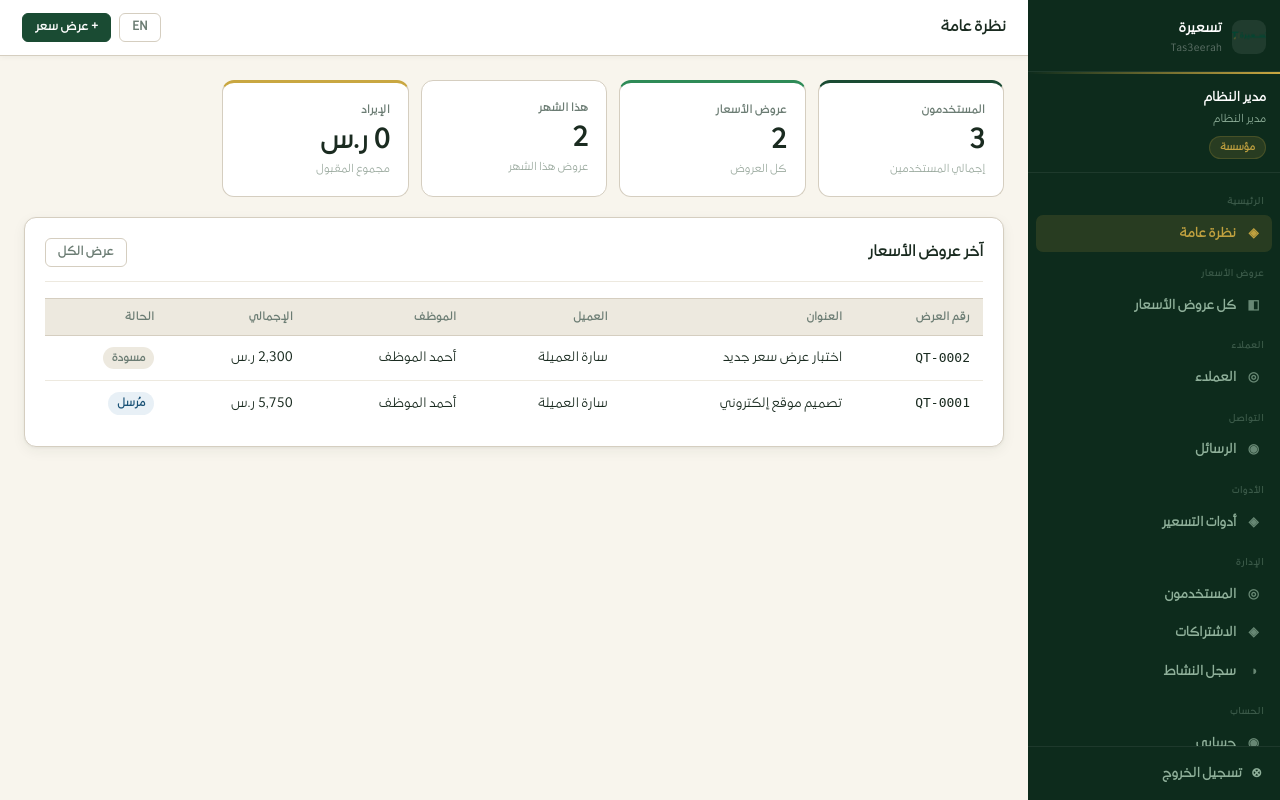
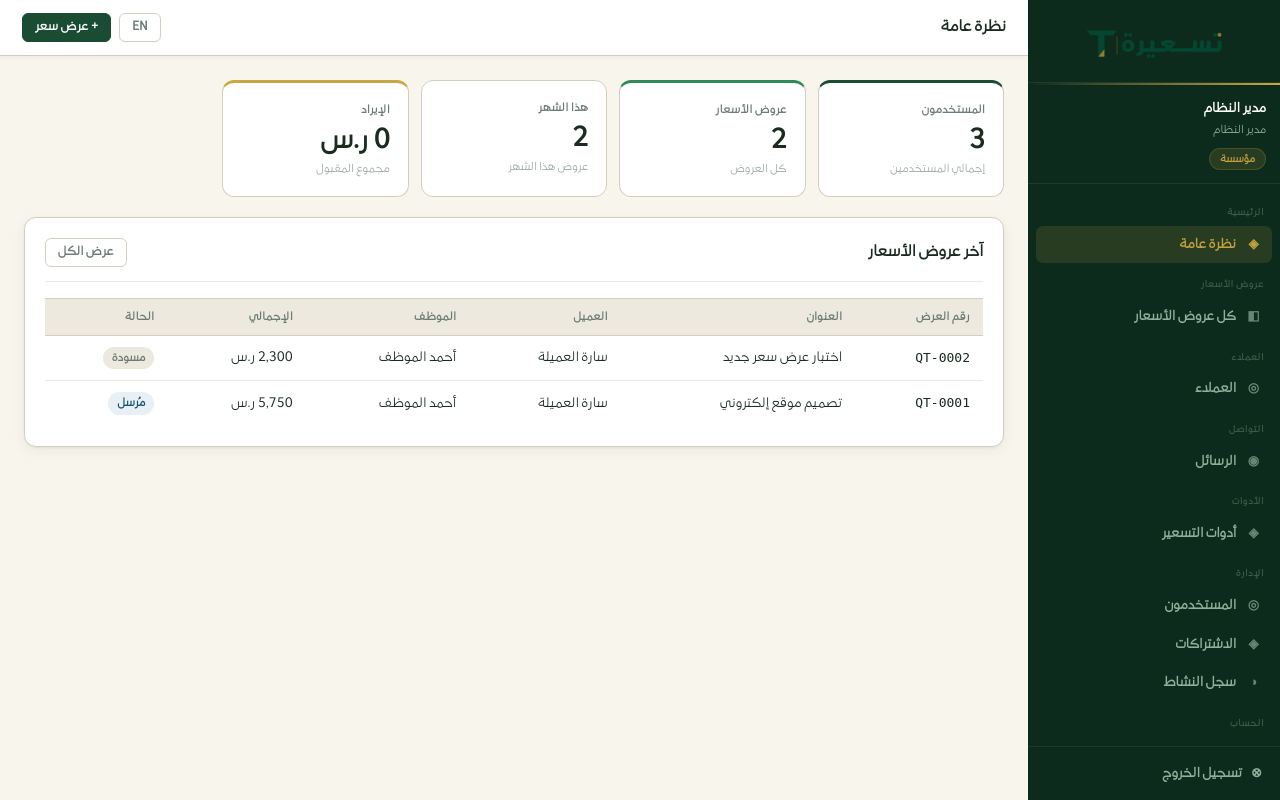
Before and after one commit to Darsh20009/tas3eerah, a PHP site: page /pages/dashboard.php in a window 1280 px wide. Run offline with PHP 8.4, Linux system fonts and the light colour scheme; the visitor is signed in with stand-in values (Sample User, id 1); data comes from the database, SQL or seed files in the repository; both versions use the stored data as it was after the commit.

Commit message:
Update dashboard styling and refactor page layouts
Replit-Commit-Author: Agent

```diff
--- a/assets/css/app.css
+++ b/assets/css/app.css
@@ -15,29 +20,30 @@
   font-family: 'Hurme';
   src: url('/assets/fonts/Hurme-Light.otf') format('opentype');
   font-weight: 300;
+  font-style: normal;
   font-display: swap;
 }
 @font-face {
   font-family: 'Hurme';
   src: url('/assets/fonts/Hurme-Regular.otf') format('opentype');
   font-weight: 400;
+  font-style: normal;
   font-display: swap;
 }
 @font-face {
   font-family: 'Hurme';
   src: url('/assets/fonts/Hurme-SemiBold.otf') format('opentype');
   font-weight: 600;
+  font-style: normal;
   font-display: swap;
 }
 @font-face {
   font-family: 'Hurme';
   src: url('/assets/fonts/Hurme-Bold.otf') format('opentype');
   font-weight: 700;
+  font-style: normal;
   font-display: swap;
 }
-
-/* خط احتياطي من Google */
-@import url('https://fonts.googleapis.com/css2?family=Tajawal:wght@300;400;500;700;800;900&display=swap');
 
 /* ══════════════════════════════════════════════════
    متغيرات هوية تسعيرة
@@ -105,20 +111,16 @@
 html { scroll-behavior: smooth; -webkit-text-size-adjust: 100%; }
 
 body {
-  font-family: 'BritishCouncil', 'Tajawal', 'Hurme', system-ui, sans-serif;
+  font-family: 'BritishCouncil', 'Hurme', 'Arial', sans-serif;
   background: var(--bg);
   color: var(--text);
   min-height: 100vh;
   font-size: 14px;
   line-height: 1.65;
   -webkit-font-smoothing: antialiased;
+  -moz-osx-font-smoothing: grayscale;
   overflow-x: hidden;
 }
-
-/* الانجليزي يستخدم Hurme */
-:lang(en) body,
-[dir="ltr"],
-[dir="ltr"] * { font-family: 'Hurme', system-ui, sans-serif; }
 
 button, input, textarea, select { font: inherit; color: inherit; }
 button { cursor: pointer; border: none; background: none; }
@@ -629,17 +632,13 @@ select.form-control { cursor: pointer; }
 }
 
 .sb-logo {
-  padding: 17px 14px 14px; display: flex; align-items: center; gap: 10px;
+  padding: 14px 14px 12px; display: flex; align-items: center; justify-content: center;
   border-bottom: 1px solid var(--sb-line); flex-shrink: 0;
 }
-.sb-logo-wrap {
-  width: 34px; height: 34px; border-radius: 9px;
-  background: rgba(255,255,255,.08); overflow: hidden;
-  display: flex; align-items: center; justify-content: center; flex-shrink: 0;
+.sb-logo-img {
+  width: 174px; height: 56px; display: block; border-radius: 8px;
+  object-fit: cover; object-position: center 38%;
 }
-.sb-logo-wrap img { width: 100%; height: 100%; object-fit: cover; }
-.sb-logo strong { font-size: 14px; font-weight: 900; color: #fff; }
-.sb-logo span { font-size: 10px; color: rgba(255,255,255,.32); display: block; letter-spacing: .3px; }
 
 .sb-close-btn {
   display: none; position: absolute; top: 15px; left: 13px;
--- a/pages/dashboard.php
+++ b/pages/dashboard.php
@@ -31,7 +31,7 @@ function teaserOverlay(): string {
   <meta name="viewport" content="width=device-width, initial-scale=1.0">
   <title>تسعيرة | لوحة التحكم</title>
   <link rel="icon" type="image/png" href="/assets/logo.png">
-  <link rel="stylesheet" href="/assets/css/app.css">
+  <link rel="stylesheet" href="/assets/css/app.css?v=<?= filemtime(__DIR__.'/../assets/css/app.css') ?>">
 </head>
 <body>
 <div class="app-shell">
@@ -43,13 +43,7 @@ function teaserOverlay(): string {
 <aside class="sidebar" id="sidebar">
   <button class="sb-close-btn" onclick="closeSidebar()" aria-label="إغلاق القائمة">✕</button>
   <div class="sb-logo">
-    <div class="sb-logo-wrap">
-      <img src="/assets/logo.png" alt="تسعيرة">
-    </div>
-    <div>
-      <strong>تسعيرة</strong>
-      <span>Tas3eerah</span>
-    </div>
+    <img class="sb-logo-img" src="/assets/logo.png" alt="تسعيرة">
   </div>
   <div class="sb-gold-stripe"></div>
   <div class="sb-user">
--- a/router.php
+++ b/router.php
@@ -18,13 +18,17 @@ if (preg_match('#^/assets/.+#', $uri)) {
     if (file_exists($file) && is_file($file)) {
         $ext  = strtolower(pathinfo($file, PATHINFO_EXTENSION));
         $mime = match($ext) {
-            'css'  => 'text/css',
+            'css'  => 'text/css; charset=UTF-8',
             'js'   => 'application/javascript',
             'png'  => 'image/png',
             'jpg','jpeg' => 'image/jpeg',
             'svg'  => 'image/svg+xml',
             'ico'  => 'image/x-icon',
             'woff2'=> 'font/woff2',
+            'woff' => 'font/woff',
+            'ttf'  => 'font/ttf',
+            'otf'  => 'font/otf',
+            'eot'  => 'application/vnd.ms-fontobject',
             default => 'application/octet-stream',
         };
         header("Content-Type: $mime");
```
Also changed, not shown: other parts of assets/css/app.css (+31 -25 lines), pages/landing.php (+5 -15 lines), database/tas3eerah.db.
